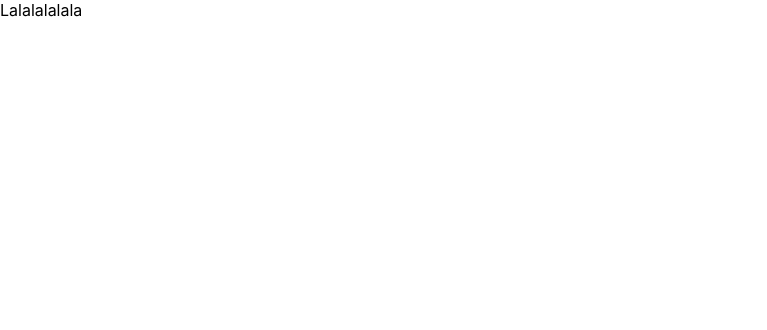
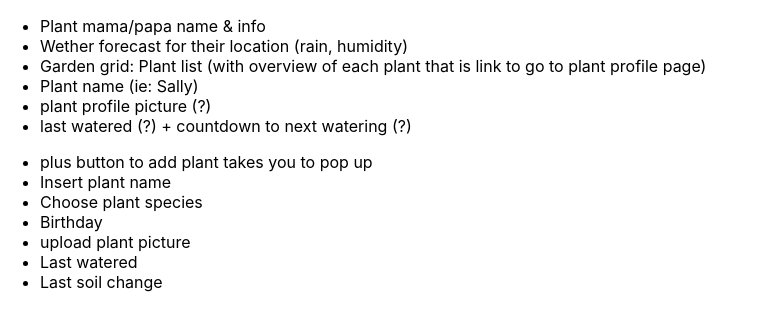
Before and after one commit to SaraBat/PlantMAMA-frontend, a React (Create React App) app: page /1/garden in a window 1280 px wide. Shown: the top 330 px of the page, without its empty margins (0-767 px from the left). Built offline with nearby package versions, Linux system fonts and the light colour scheme.

Commit message:
fixed bug

```diff
--- a/src/pages/UserGarden.js
+++ b/src/pages/UserGarden.js
@@ -3,7 +3,25 @@ import React from 'react'
 export const UserGarden = () => {
   return (
     <div>
-      Lalalalalala
+      <ul>
+        <li> Plant mama/papa name & info </li>
+        <li> Wether forecast for their location (rain, humidity)</li>
+        <li> Garden grid:
+        Plant list (with overview of each plant that is link to go to plant profile page)
+        </li>
+        <li> Plant name (ie: Sally)</li>
+        <li> plant profile picture (?)</li>
+        <li> last watered (?) + countdown to next watering (?)</li>
+      </ul>
+      <ul>
+        <li> plus button to add plant takes you to pop up</li>
+        <li> Insert plant name</li>
+        <li> Choose plant species</li>
+        <li> Birthday</li>
+        <li> upload plant picture</li>
+        <li> Last watered</li>
+        <li> Last soil change</li>
+      </ul>
     </div>
   )
 }
```
